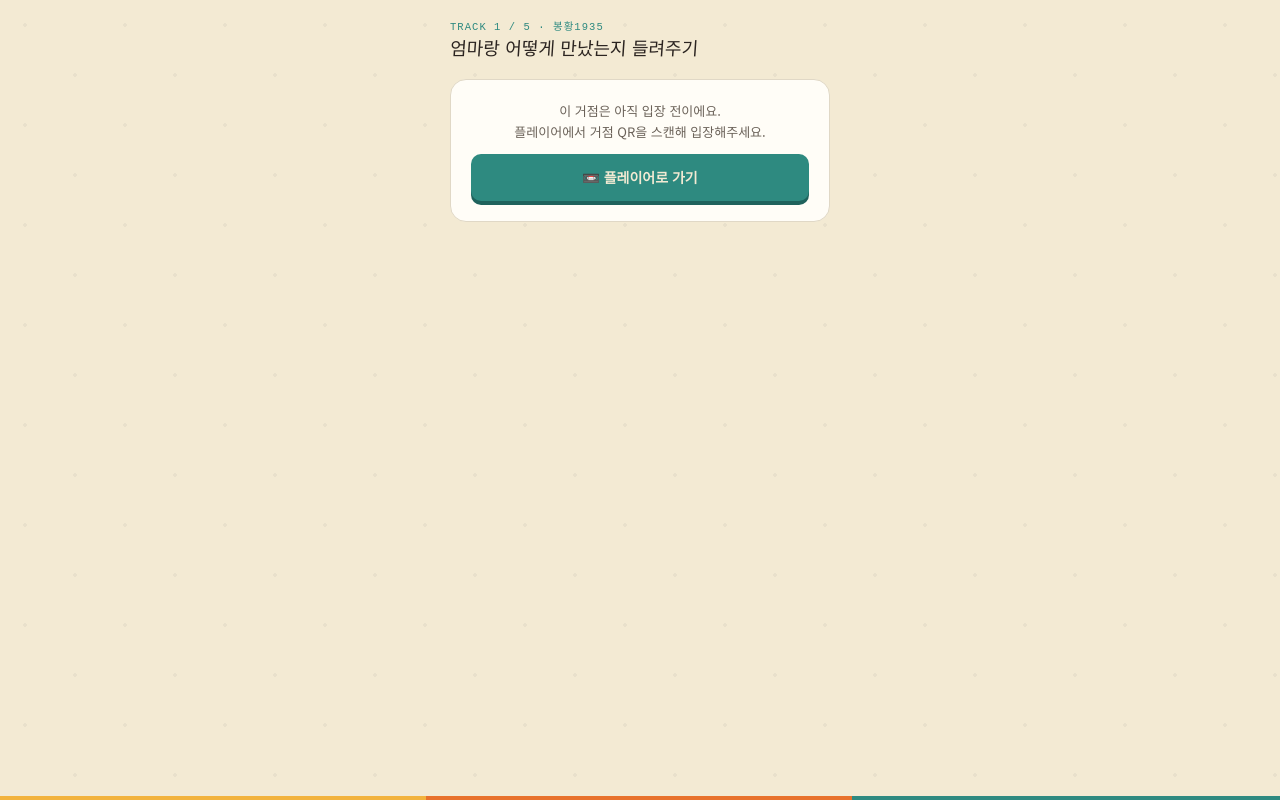
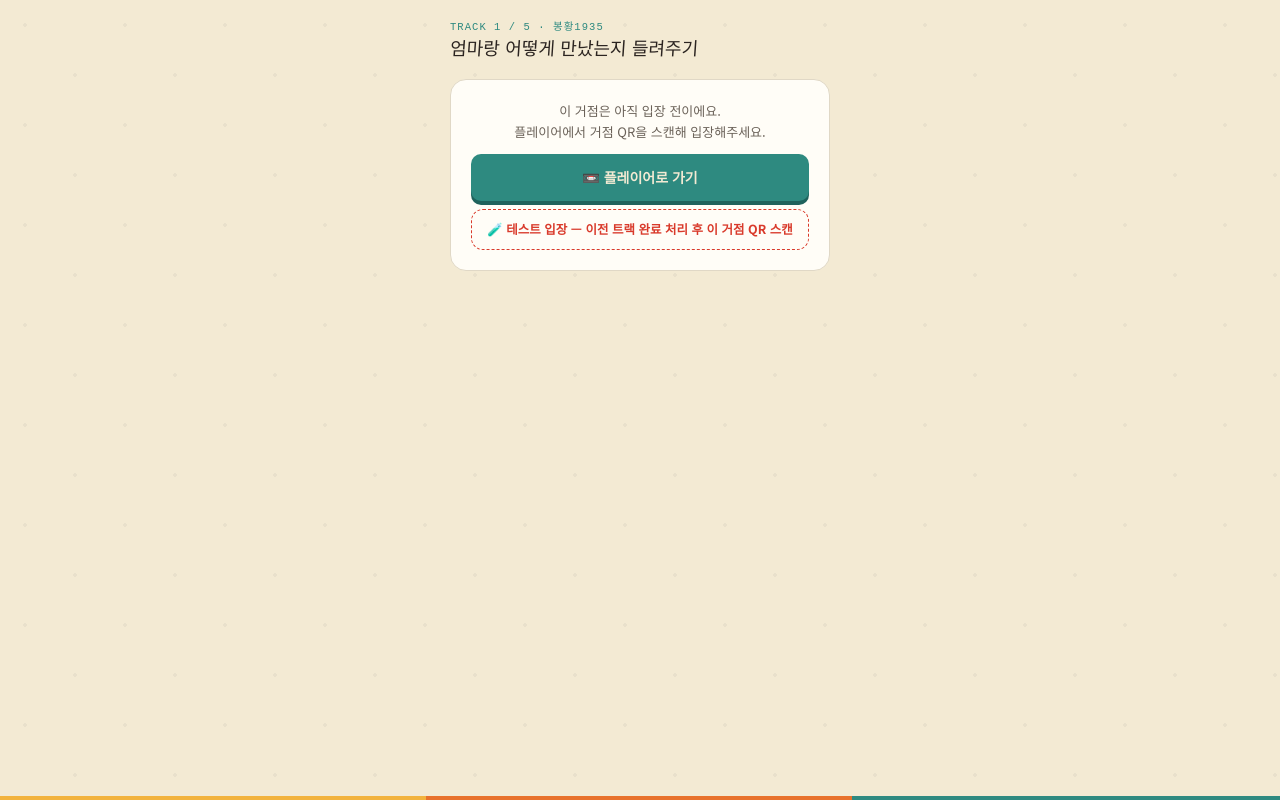
Before and after one commit to new-generation25/bonghwang-memories, a Next.js app: page /track/1 in a window 1280 px wide. Built offline with nearby package versions, Linux system fonts and the light colour scheme; no server answers; a web font is replaced by a local one.

Commit message:
feat(dev): 트랙 직링크용 테스트 입장 버튼 — 이전 트랙 완료 처리 후 해당 거점 QR 스캔 (개발 모드 전용)

```diff
--- a/src/app/track/[n]/TrackPageClient.tsx
+++ b/src/app/track/[n]/TrackPageClient.tsx
@@ -20,9 +20,10 @@ import RecorderBside from '@/components/mission/RecorderBside'
 import UnlockGate from '@/components/mission/UnlockGate'
 import { useCue } from '@/hooks/useCue'
 import { useTourState } from '@/hooks/useTourState'
-import { CUES, CueId } from '@/lib/cues'
-import { dispatchTap, playCue, unlockAudio } from '@/lib/cueEngine'
+import { CUES, CueId, FragmentId } from '@/lib/cues'
+import { dispatchQr, dispatchTap, playCue, unlockAudio } from '@/lib/cueEngine'
 import { stationByTrack } from '@/lib/tracks'
+import { mutateTour } from '@/lib/tourState'
 
 const NEUNGSOHWA_OVERLAY = '/images/neungsohwa-overlay.png'
 
@@ -92,6 +93,30 @@ export default function TrackPageClient({ n }: { n: number }) {
     cueState.cueId && cueState.ended && !cueState.pendingAutoChain
       ? cueState.cueId
       : null
+
+  /**
+   * 개발 전용 — 이 거점 QR을 스캔한 것으로 바로 입장한다.
+   * 순서 강제(QRGate) 때문에 트랙 직링크로는 볼 수 없는 화면을
+   * 테스트할 수 있도록, 선행 트랙을 완료 상태로 채운 뒤 도착 큐를 시작한다.
+   * 프로덕션 빌드에는 렌더되지 않는다.
+   */
+  const devEnter = () => {
+    const prevTracks = Array.from({ length: n - 1 }, (_, i) => i + 1)
+    const prevFrags = prevTracks
+      .filter((t) => t <= 4)
+      .map((t) => `frag_${t}` as FragmentId)
+    mutateTour((prev) => ({
+      paid: true,
+      audioCacheReady: true,
+      phase: 'act1',
+      tracksCompleted: prevTracks,
+      fragments: prevFrags,
+      speechMode: n >= 2 ? 'casual' : prev.speechMode,
+      startTime: prev.startTime ?? Date.now(),
+    }))
+    unlockAudio()
+    dispatchQr(station.id)
+  }
 
   // §10 재개 — 엔진이 비어 있으면 마지막 완료 큐를 기준으로 복원
   const resumable =
@@ -236,6 +261,14 @@ export default function TrackPageClient({ n }: { n: number }) {
             >
               📼 플레이어로 가기
             </button>
+            {process.env.NODE_ENV === 'development' && (
+              <button
+                onClick={devEnter}
+                className="mt-2 w-full rounded-xl border border-dashed border-rec py-2.5 text-[12.5px] font-bold text-rec"
+              >
+                🧪 테스트 입장 — 이전 트랙 완료 처리 후 이 거점 QR 스캔
+              </button>
+            )}
           </div>
         )}
 
```
